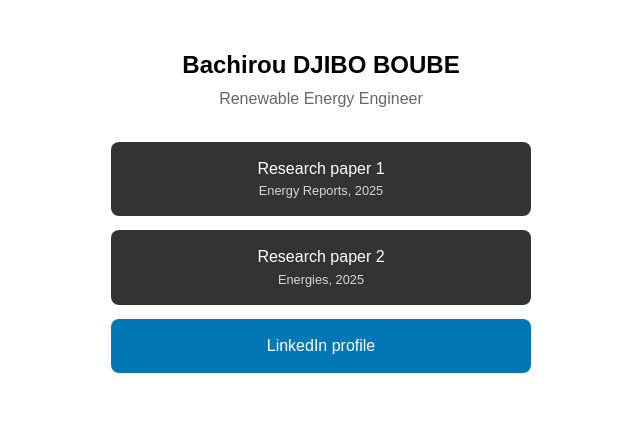
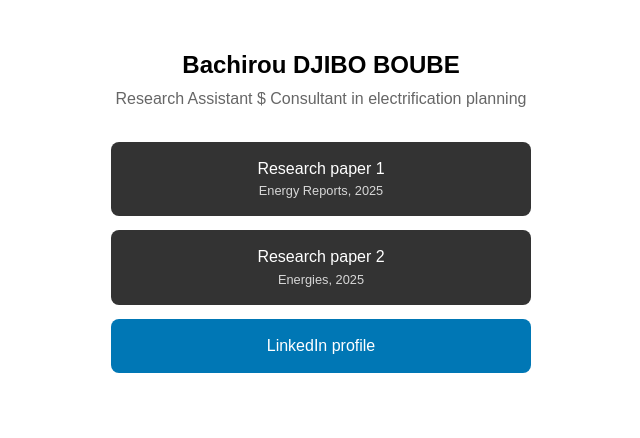
Before and after one commit to Bachirou06/link, a plain HTML site: page index.html in a window 1280 px wide. Shown: the whole page, without its empty margins (319-959 px from the left). Drawn offline with Linux system fonts and the light colour scheme.

Commit message:
Update index.html

```diff
--- a/index.html
+++ b/index.html
@@ -34,7 +34,7 @@
 </head>
 <body>
   <h1>Bachirou DJIBO BOUBE</h1>
-  <p class="role">Renewable Energy Engineer</p>
+  <p class="role">Research Assistant $ Consultant in electrification planning </p>
 
   <a href="https://www.sciencedirect.com/science/article/pii/S2352484725000319?via%3Dihub" target="_blank" rel="noopener">
     Research paper 1<small>Energy Reports, 2025</small>
```
